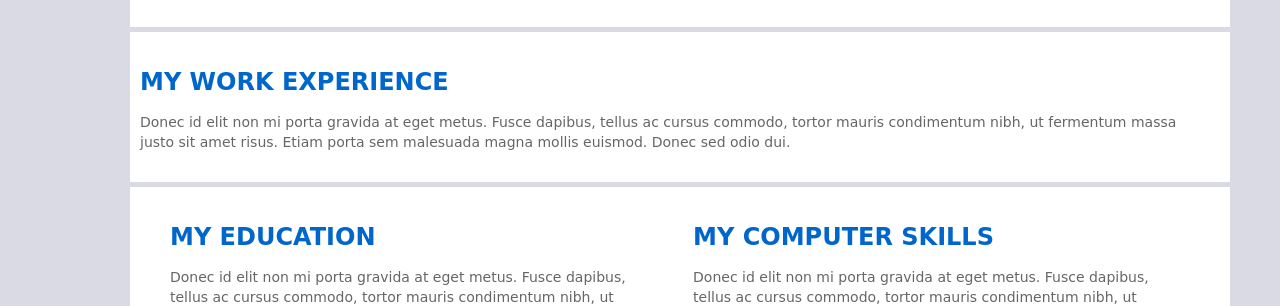
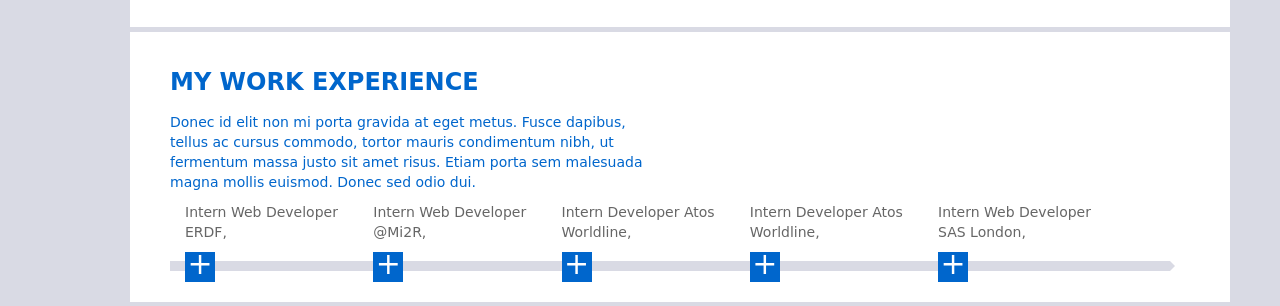
Before and after one commit to ltribolet/ltribolet.github.com, a plain HTML site: page index.html in a window 1280 px wide. Shown: the part 502-808 px from the top of the page. Drawn offline with nearby package versions, Linux system fonts and the light colour scheme; a web font is replaced by a local one.

Commit message:
Add timeline (CSS)

```diff
--- a/css/main.css
+++ b/css/main.css
@@ -109,3 +109,69 @@ body {
 	top: 0;
 	right: 0;
 }
+
+.span2-4 {
+	width: 20%;
+}
+
+.row-fluid .span2-4 {
+	width: 17.9487179487179488%;
+}
+
+.padd-left {
+	padding-left: 15px;
+}
+
+/* PROGRESS BAR */
+
+.meter {
+	height: 10px;  /* Can be anything */
+	position: relative;
+	background: #d9dae4;
+	float: left;
+	width: 98%;
+}
+
+.meter > span {
+	display: block;
+	height: 100%;
+	position: relative;
+	overflow: hidden;
+}
+
+.arrow-right {
+	width: 0;
+	height: 0;
+	border-top: 5px solid transparent;
+	border-bottom: 5px solid transparent;
+	border-left: 5px solid #d9dae4;
+	float: left;
+}
+
+/* TIMELINE */
+
+.timeline-container {
+	position: relative;
+}
+
+.timeline {
+	position: absolute;
+	left: -26px;
+	top: 19px;
+	z-index: 2;
+}
+
+.checkpoint-container {
+	position: relative;
+	z-index: 3;
+	margin-top: 10px;
+}
+
+.checkpoint {
+	height: 30px;
+	width: 30px;
+	color: #fff;
+	font-size: 30px;
+	line-height: 24px;
+	text-align: center;
+}
--- a/index.html
+++ b/index.html
@@ -44,9 +44,44 @@
 			</div>
 			<div class="row-fluid bg-color-main">
 				<div class="span12">
-					<div class="row">
-						<h2 class="title color-main">my work experience</h2>
-						<p>Donec id elit non mi porta gravida at eget metus. Fusce dapibus, tellus ac cursus commodo, tortor mauris condimentum nibh, ut fermentum massa justo sit amet risus. Etiam porta sem malesuada magna mollis euismod. Donec sed odio dui. </p>
+					<div class="row-fluid">
+						<div class="span6">
+							<h2 class="title color-main">my work experience</h2>
+							<p class="color-main">Donec id elit non mi porta gravida at eget metus. Fusce dapibus, tellus ac cursus commodo, tortor mauris condimentum nibh, ut fermentum massa justo sit amet risus. Etiam porta sem malesuada magna mollis euismod. Donec sed odio dui. </p>
+						</div>
+					</div>
+					<div class="row-fluid">
+						<div class="span11 padd-left">
+							<div class="span2-4">Intern Web Developer ERDF,</div>
+							<div class="span2-4">Intern Web Developer @Mi2R,</div>
+							<div class="span2-4">Intern Developer Atos Worldline,</div>
+							<div class="span2-4">Intern Developer Atos Worldline,</div>
+							<div class="span2-4">Intern Web Developer SAS London,</div>
+						</div>
+					</div>
+					<div class="row-fluid timeline-container">
+						<div class="span11 checkpoint-container padd-left">
+							<div class="span2-4">
+									<div class="checkpoint bg-color-secondary">+</div>
+								</div>
+								<div class="span2-4">
+									<div class="checkpoint bg-color-secondary">+</div>
+								</div>
+								<div class="span2-4">
+									<div class="checkpoint bg-color-secondary">+</div>
+								</div>
+								<div class="span2-4">
+									<div class="checkpoint bg-color-secondary">+</div>
+								</div>
+								<div class="span2-4">
+									<div class="checkpoint bg-color-secondary">+</div>
+								</div>
+						</div>
+						<div class="span12 timeline">
+							<div class="meter">
+							</div>
+							<div class="arrow-right"></div>
+						</div>
 					</div>
 				</div>
 			</div>
```
